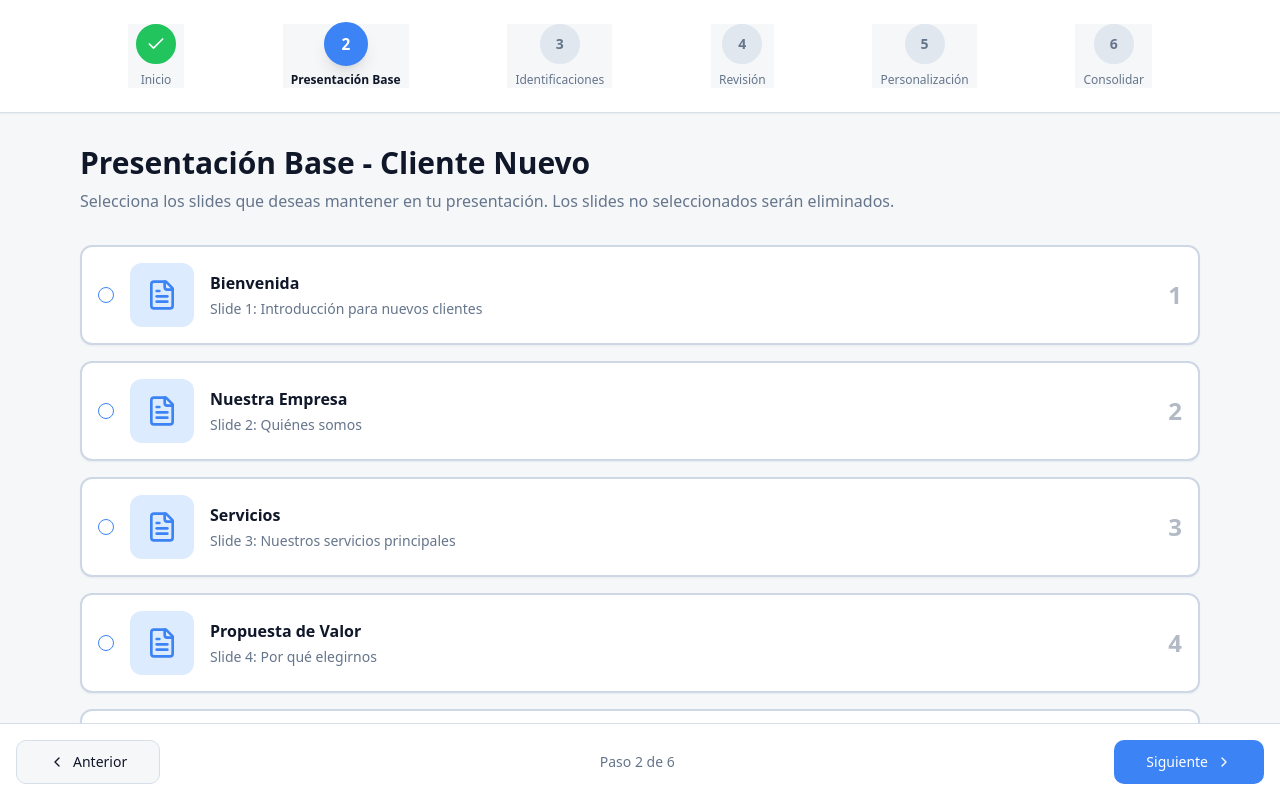
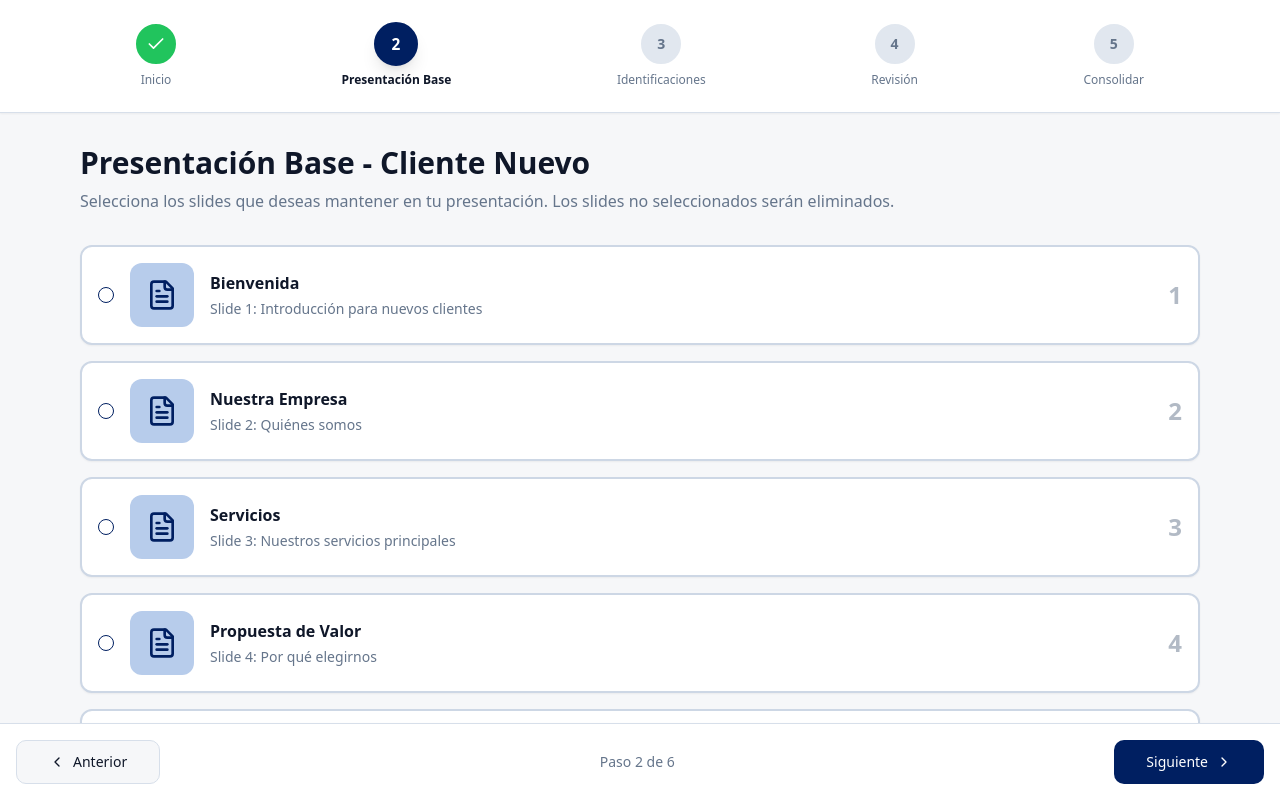
Before and after one commit to mahoyos/custom-deck-wizard, a React (Vite) app: page / in a window 1280 px wide. Both pictures are taken after a click on the element 442 px from the left and 324 px from the top of the page. Shown: the top 800 px of the page. Built offline with nearby package versions, Linux system fonts and the light colour scheme; the HTML template or start-up script is replaced by a standard one.

Commit message:
Refactor: Update colors and navigation

```diff
--- a/src/components/ProgressBar.tsx
+++ b/src/components/ProgressBar.tsx
@@ -11,11 +11,14 @@ const stepLabels = [
   "Presentación Base",
   "Identificaciones",
   "Revisión",
-  "Personalización",
   "Consolidar"
 ];
 
 export const ProgressBar = ({ currentStep, totalSteps }: ProgressBarProps) => {
+  // Map internal steps to display steps (4 and 5 show as same step)
+  const displayStep = currentStep === 5 ? 4 : currentStep > 5 ? currentStep - 1 : currentStep;
+  const displayTotalSteps = totalSteps - 1; // Show 5 steps instead of 6
+
   return (
     <div className="w-full bg-card shadow-sm py-6 px-8 border-b border-border">
       <div className="max-w-5xl mx-auto">
@@ -24,18 +27,18 @@ export const ProgressBar = ({ currentStep, totalSteps }: ProgressBarProps) => {
           <div className="absolute top-5 left-0 right-0 h-1 bg-progress-bg -z-10">
             <div
               className="h-full bg-progress-fill transition-all duration-500 ease-out"
-              style={{ width: `${((currentStep - 1) / (totalSteps - 1)) * 100}%` }}
+              style={{ width: `${((displayStep - 1) / (displayTotalSteps - 1)) * 100}%` }}
             />
           </div>
 
           {/* Steps */}
-          {Array.from({ length: totalSteps }, (_, i) => i + 1).map((step) => {
-            const isComplete = step < currentStep;
-            const isActive = step === currentStep;
-            const isFuture = step > currentStep;
+          {Array.from({ length: displayTotalSteps }, (_, i) => i + 1).map((step) => {
+            const isComplete = step < displayStep;
+            const isActive = step === displayStep;
+            const isFuture = step > displayStep;
 
             return (
-              <div key={step} className="flex flex-col items-center gap-2 bg-background px-2">
+              <div key={step} className="flex flex-col items-center gap-2 bg-card px-2">
                 <div
                   className={cn(
                     "w-10 h-10 rounded-full flex items-center justify-center border-2 transition-all duration-300",
--- a/src/components/steps/Step3Identifications.tsx
+++ b/src/components/steps/Step3Identifications.tsx
@@ -5,19 +5,27 @@ import { Badge } from "@/components/ui/badge";
 import { Plus, X, User } from "lucide-react";
 import { useState } from "react";
 
-export const Step3Identifications = () => {
+interface Step3IdentificationsProps {
+  onIdentificationsChange?: (identifications: string[]) => void;
+}
+
+export const Step3Identifications = ({ onIdentificationsChange }: Step3IdentificationsProps) => {
   const [identifications, setIdentifications] = useState<string[]>([]);
   const [currentId, setCurrentId] = useState("");
 
   const addIdentification = () => {
     if (currentId.trim() && !identifications.includes(currentId.trim())) {
-      setIdentifications([...identifications, currentId.trim()]);
+      const newIdentifications = [...identifications, currentId.trim()];
+      setIdentifications(newIdentifications);
       setCurrentId("");
+      onIdentificationsChange?.(newIdentifications);
     }
   };
 
   const removeIdentification = (id: string) => {
-    setIdentifications(identifications.filter(i => i !== id));
+    const newIdentifications = identifications.filter(i => i !== id);
+    setIdentifications(newIdentifications);
+    onIdentificationsChange?.(newIdentifications);
   };
 
   const handleKeyPress = (e: React.KeyboardEvent) => {
--- a/src/index.css
+++ b/src/index.css
@@ -17,16 +17,16 @@ All colors MUST be HSL.
     --popover: 0 0% 100%;
     --popover-foreground: 222 47% 11%;
 
-    --primary: 217 91% 60%;
+    --primary: 221 100% 19%;
     --primary-foreground: 0 0% 100%;
 
-    --secondary: 214 95% 93%;
-    --secondary-foreground: 217 91% 60%;
+    --secondary: 216 56% 82%;
+    --secondary-foreground: 221 100% 19%;
 
     --muted: 214 32% 91%;
     --muted-foreground: 215 16% 47%;
 
-    --accent: 217 91% 60%;
+    --accent: 221 100% 19%;
     --accent-foreground: 0 0% 100%;
 
     --destructive: 0 84% 60%;
@@ -34,16 +34,16 @@ All colors MUST be HSL.
 
     --border: 214 32% 88%;
     --input: 214 32% 88%;
-    --ring: 217 91% 60%;
+    --ring: 221 100% 19%;
 
     --radius: 0.75rem;
 
     /* Custom tokens for Slide Picker */
     --progress-bg: 214 32% 91%;
-    --progress-fill: 217 91% 60%;
+    --progress-fill: 221 100% 19%;
     --slide-border: 214 32% 85%;
-    --slide-hover: 217 91% 95%;
-    --step-active: 217 91% 60%;
+    --slide-hover: 216 56% 95%;
+    --step-active: 221 100% 19%;
     --step-complete: 142 71% 45%;
     --step-inactive: 214 32% 91%;
   }
@@ -58,7 +58,7 @@ All colors MUST be HSL.
     --popover: 222 47% 15%;
     --popover-foreground: 210 40% 98%;
 
-    --primary: 217 91% 60%;
+    --primary: 221 100% 19%;
     --primary-foreground: 0 0% 100%;
 
     --secondary: 217 33% 17%;
@@ -67,7 +67,7 @@ All colors MUST be HSL.
     --muted: 217 33% 17%;
     --muted-foreground: 215 20% 65%;
 
-    --accent: 217 91% 60%;
+    --accent: 221 100% 19%;
     --accent-foreground: 0 0% 100%;
 
     --destructive: 0 63% 31%;
@@ -75,13 +75,13 @@ All colors MUST be HSL.
 
     --border: 217 33% 17%;
     --input: 217 33% 17%;
-    --ring: 217 91% 60%;
+    --ring: 221 100% 19%;
 
     --progress-bg: 217 33% 20%;
-    --progress-fill: 217 91% 60%;
+    --progress-fill: 221 100% 19%;
     --slide-border: 217 33% 25%;
-    --slide-hover: 217 91% 20%;
-    --step-active: 217 91% 60%;
+    --slide-hover: 221 100% 20%;
+    --step-active: 221 100% 19%;
     --step-complete: 142 71% 45%;
     --step-inactive: 217 33% 25%;
   }
--- a/src/pages/Index.tsx
+++ b/src/pages/Index.tsx
@@ -18,6 +18,7 @@ const Index = () => {
   const [currentStep, setCurrentStep] = useState(1);
   const [clientType, setClientType] = useState<ClientType>(null);
   const [step5Mode, setStep5Mode] = useState<Step5Mode>("review");
+  const [identifications, setIdentifications] = useState<string[]>([]);
   const { toast } = useToast();
 
   const totalSteps = 6;
@@ -28,6 +29,16 @@ const Index = () => {
   };
 
   const handleNext = () => {
+    // Validate identifications for existing clients in step 3
+    if (currentStep === 3 && clientType === "existing" && identifications.length === 0) {
+      toast({
+        title: "Documentos requeridos",
+        description: "Debes ingresar al menos un documento de identificación para continuar.",
+        variant: "destructive",
+      });
+      return;
+    }
+
     // Skip step 3 if client is new
     if (currentStep === 2 && clientType === "new") {
       setCurrentStep(4);
@@ -80,6 +91,7 @@ const Index = () => {
       setCurrentStep(1);
       setClientType(null);
       setStep5Mode("review");
+      setIdentifications([]);
     }, 2000);
   };
 
@@ -90,7 +102,7 @@ const Index = () => {
       case 2:
         return <Step2BasePresentation clientType={clientType!} />;
       case 3:
-        return <Step3Identifications />;
+        return <Step3Identifications onIdentificationsChange={setIdentifications} />;
       case 4:
         return <Step4Review onAddProduct={handleAddProduct} onAddSlide={handleAddSlide} />;
       case 5:
```
